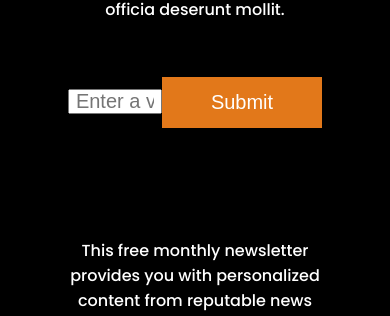
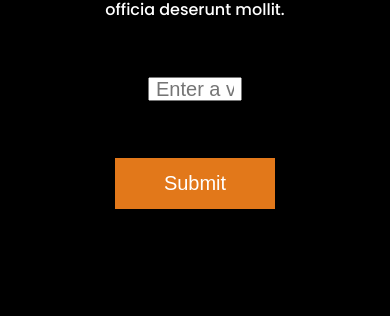
Before and after one commit to ArnavYashi/Food_Landing_Page, a plain HTML site: page index.html in a window 390 px wide. Shown: the part 7493-7809 px from the top of the page. Drawn offline with Linux system fonts and the light colour scheme.

Commit message:
Update index.css

```diff
--- a/styles/index.css
+++ b/styles/index.css
@@ -355,6 +355,8 @@ body {
         color: #e2781a;
         font-size: 6vw;
     }
-
+    .email{
+        flex-direction: column;
+    }
 
 }
```
